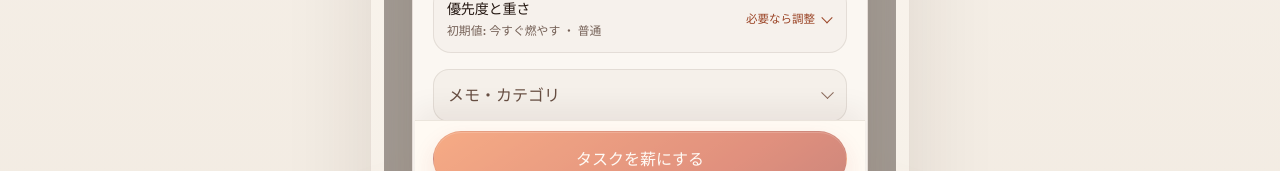
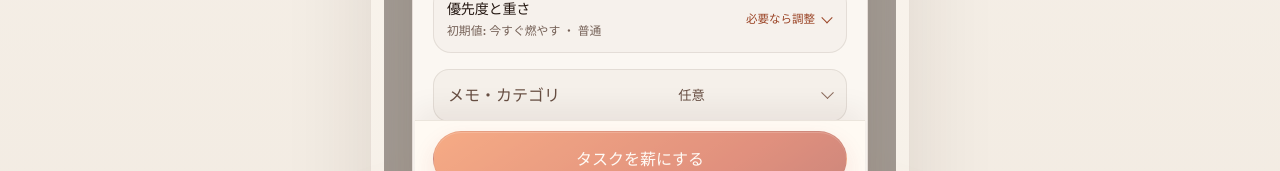
Before and after one commit to sunpotflower4460-cpu/sumples-fire, a React (Vite) app: page / in a window 1280 px wide. Both pictures are taken after a click on the button "最初のタスクを書く". Shown: the part 1262-1433 px from the top of the page. Built offline with nearby package versions, Linux system fonts and the light colour scheme.

Commit message:
refine capture draft recovery disclosures

```diff
--- a/src/components/FireForm.tsx
+++ b/src/components/FireForm.tsx
@@ -53,6 +53,19 @@ export function FireForm({ onAddSeed }: FireFormProps) {
   const showTitleCounter = title.length >= titleCounterThreshold;
   const titleDescribedBy = error ? `${titleHelperId} ${titleErrorId}` : titleHelperId;
   const tuningSummary = `${quadrantLabels[quadrant]} ・ ${difficultyLabels[difficulty]}`;
+  const hasAdvancedContent = body.trim().length > 0 || category !== 'task';
+  const advancedSummary = body.trim().length > 0
+    ? category !== 'task' ? `メモあり ・ ${categoryLabels[category]}` : 'メモあり'
+    : category !== 'task' ? categoryLabels[category] : '任意';
+  const restoredTuningDisclosure = initialDraft.hasAdjustedTuning
+    || initialDraft.difficulty !== 'normal'
+    || initialDraft.urgency !== 'high'
+    || initialDraft.importance !== 'high';
+  const restoredAdvancedDisclosure = initialDraft.body.trim().length > 0 || initialDraft.category !== 'task';
+  const restoredDraft = initialDraft.title.trim().length > 0
+    || initialDraft.nextAction.trim().length > 0
+    || restoredTuningDisclosure
+    || restoredAdvancedDisclosure;
 
   useEffect(() => {
     saveFireFormDraft({
@@ -116,6 +129,7 @@ export function FireForm({ onAddSeed }: FireFormProps) {
       <div className="field-group form-primary-field">
         <label htmlFor="seed-title">燃やしたいタスク</label>
         <p id={titleHelperId} className="form-helper">名前だけで追加できます。閉じても、このセッション中は書きかけを保持します。</p>
+        {restoredDraft ? <p className="draft-restored-status" role="status">書きかけを復元しました</p> : null}
         <input
           id="seed-title"
           ref={titleInputRef}
@@ -155,13 +169,13 @@ export function FireForm({ onAddSeed }: FireFormProps) {
         />
       </div>
 
-      <details className="task-tuning-fields">
+      <details className="task-tuning-fields" defaultOpen={restoredTuningDisclosure}>
         <summary>
           <span className="task-tuning-summary-copy">
             <strong>優先度と重さ</strong>
             <small>{hasAdjustedTuning ? '設定' : '初期値'}: {tuningSummary}</small>
           </span>
-          <span className="task-tuning-summary-action">必要なら調整</span>
+          <span className="task-tuning-summary-action">{hasAdjustedTuning ? '調整済み' : '必要なら調整'}</span>
         </summary>
 
         <div className="task-tuning-body">
@@ -242,8 +256,11 @@ export function FireForm({ onAddSeed }: FireFormProps) {
         </div>
       </details>
 
-      <details className="advanced-fields">
-        <summary>メモ・カテゴリ</summary>
+      <details className="advanced-fields" defaultOpen={restoredAdvancedDisclosure}>
+        <summary className="advanced-fields-summary">
+          <span>メモ・カテゴリ</span>
+          <small className={hasAdvancedContent ? 'has-content' : undefined}>{advancedSummary}</small>
+        </summary>
 
         <div className="field-group">
           <label htmlFor="seed-body">メモ</label>
```
